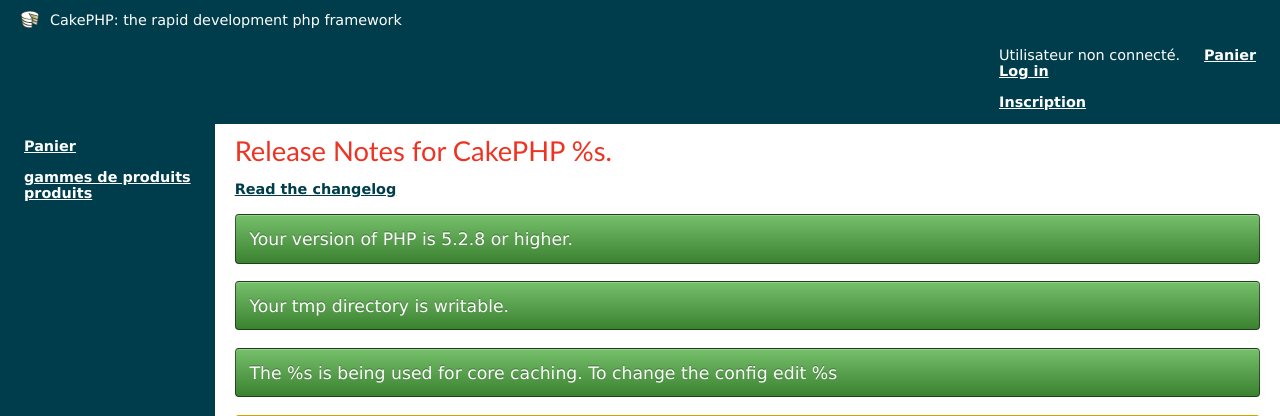
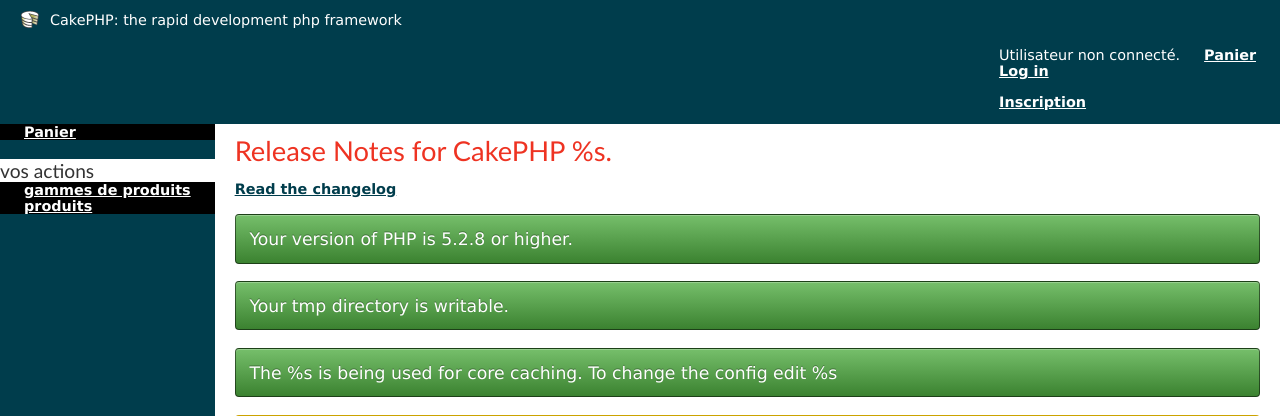
Before and after one commit to elbixos/cakeRestau, a CakePHP app: the page made by app/View/Pages/home.ctp in a window 1280 px wide. Shown: the top 416 px of the page. Run offline with PHP 8.4 and a stand-in for CakePHP, Linux system fonts and the light colour scheme; the template is opened without the code that fills it, so the values that code supplies are empty; some libraries are stand-ins or nearby versions.

Commit message:
menus de navigation refaits
plus ou moins propres, avec css

```diff
--- a/app/View/Layouts/default.ctp
+++ b/app/View/Layouts/default.ctp
@@ -73,13 +73,19 @@
 			</div><!-- /panier -->
 		</div> <!--header2> -->
 		<div  id="menu">
-				<ul class="nav">
+				<!-- rappel du panier -->
+				<div class="nav cart">
+				<ul class="nav cart">
 					<li>
 						<?php echo $this->Html->link('<span class="glyphicon glyphicon-shopping-cart"></span> Panier <span class="badge" id="cart-counter">'.$count.'</span>',
                                         array('controller'=>'carts','action'=>'view'),array('escape'=>false));?>
 					</li>
 				</ul>
-				<ul class="nav">
+				</div>
+				<!-- Menu client (pour tout le monde)-->
+				<div class="nav client">
+				<h2> vos actions </h2>
+				<ul class="nav client">
 					<li>
 						<?php
 							echo $this->Html->link('gammes de produits',
@@ -105,11 +111,20 @@
 					<?php endif ?>
 
 				</ul>
+				</div>
+
+				<!-- le menu specifique pour membres de l'entreprise -->
+				<?php
+				if (!empty($myuser)) :
+				?>
+					<div class="nav specific">
 
 						<?php
+						// Pour les cuistos
 						if ($myuser['role'] =='cuisinier') :
 						?>
-				<ul class="nav">
+							<h2> Menu cuisiniers </h2>
+							<ul class="nav specific">
 								<li>
 									<?php
 										echo $this->Html->link('Commandes en cours',
@@ -117,14 +132,15 @@
 										);?>
 								</li>
 							</ul>
-				<?php endif ?>
+						<?php endif //role cuisto?>
 
 
 						<?php
+						// pour les admin
 						if ($myuser['role'] =='admin') :
 						?>
-
-				<ul class="nav">
+							<h2> Gérant </h2>
+							<ul class="nav specific">
 								<li>
 									<?php
 										echo $this->Html->link('Gestion Commandes',
@@ -143,6 +159,21 @@
 													array('controller'=>'users','action'=>'index')
 										);?>
 								</li>
+							</ul>
+
+						<?php endif //role admin ?>
+					</div>
+				<?php endif // utilisateur loggué ?>
+
+				<?php
+				// pour les admin
+				if ($myuser['role'] =='admin') :
+				?>
+
+					<!-- le menu specifique 2 pour gerant et admin -->
+					<div class="nav specific gerant">
+					<h2> Gérant : autres </h2>
+					<ul class="nav specific gerant">
 						<li>
 							<?php
 								echo $this->Html->link('Commandes cuisto',
@@ -150,7 +181,9 @@
 								);?>
 						</li>
 					</ul>
-				<?php endif ?>
+					</div>
+				<?php endif // role admin 2?>
+
 		</div><!-- /#menu -->
 
 
--- a/app/webroot/css/vpage.css
+++ b/app/webroot/css/vpage.css
@@ -38,3 +38,19 @@
 #footer{
 	width:100%;
 }
+
+#menu div.nav{
+	background-color:#000000;
+}
+
+#menu ul.nav{
+	margin-top : 0;
+}
+
+
+#menu div.nav h2{
+	margin-top:1em;
+	margin-bottom:0;
+	font-size:1.2rem;
+	color:#333333;
+}
```
Lines whose indentation alone changed are shown as unchanged.
